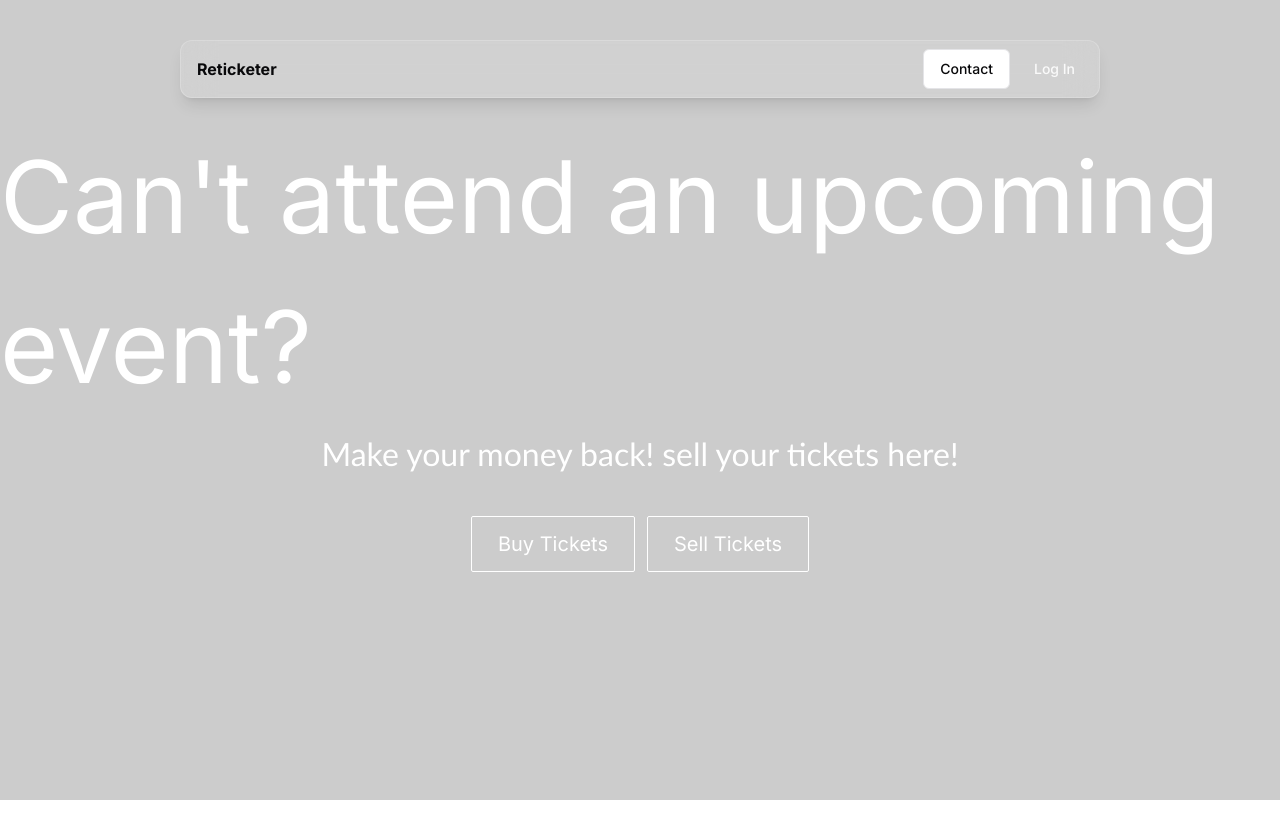
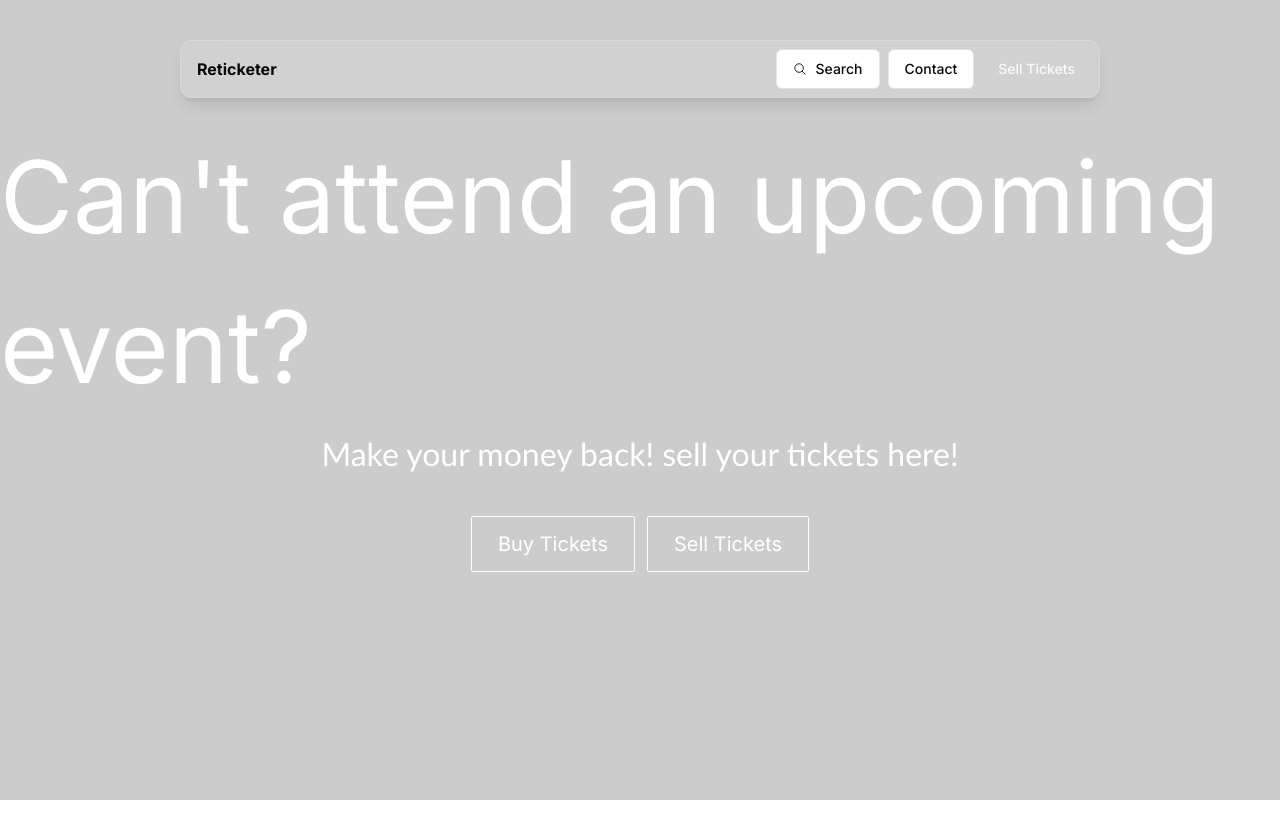
Before and after one commit to raglandconnor/reticketer, a Next.js app: page / in a window 1280 px wide. Shown: the top 838 px of the page. Built offline with nearby package versions, Linux system fonts and the light colour scheme.

Commit message:
Add search button to navbar, change Login button to sell tickets

```diff
--- a/components/Navbar.jsx
+++ b/components/Navbar.jsx
@@ -20,6 +20,7 @@ import {
   SheetTrigger,
 } from './ui/sheet';
 // import ModeToggle from "./mode-toggle"
+import { IoSearchOutline } from 'react-icons/io5';
 
 export function NavBar() {
   return (
@@ -43,6 +44,14 @@ export function NavBar() {
                 </Link>
               </DialogClose>
               <DialogClose asChild>
+                <Link href="/search">
+                  <Button variant="outline" className="w-full">
+                    <IoSearchOutline className="mr-2" />
+                    Search
+                  </Button>
+                </Link>
+              </DialogClose>
+              <DialogClose asChild>
                 <Link href="/contact">
                   <Button variant="outline" className="w-full">
                     Contact
@@ -50,9 +59,9 @@ export function NavBar() {
                 </Link>
               </DialogClose>
               <DialogClose asChild>
-                <Link href="/login">
+                <Link href="/sell-tickets">
                   <Button variant="" className="w-full">
-                    Log In
+                    Sell Tickets
                   </Button>
                 </Link>
               </DialogClose>
@@ -68,11 +77,17 @@ export function NavBar() {
           </NavigationMenuList>
         </NavigationMenu>
         <div className="flex items-center gap-2 max-[825px]:hidden">
+          <Link href="/search">
+            <Button variant="outline">
+              <IoSearchOutline className="mr-2" />
+              Search
+            </Button>
+          </Link>
           <Link href="/contact">
             <Button variant="outline">Contact</Button>
           </Link>
-          <Link href="/login">
-            <Button variant="">Log In</Button>
+          <Link href="/sell-tickets">
+            <Button variant="">Sell Tickets</Button>
           </Link>
           {/* <ModeToggle /> */}
         </div>
```
